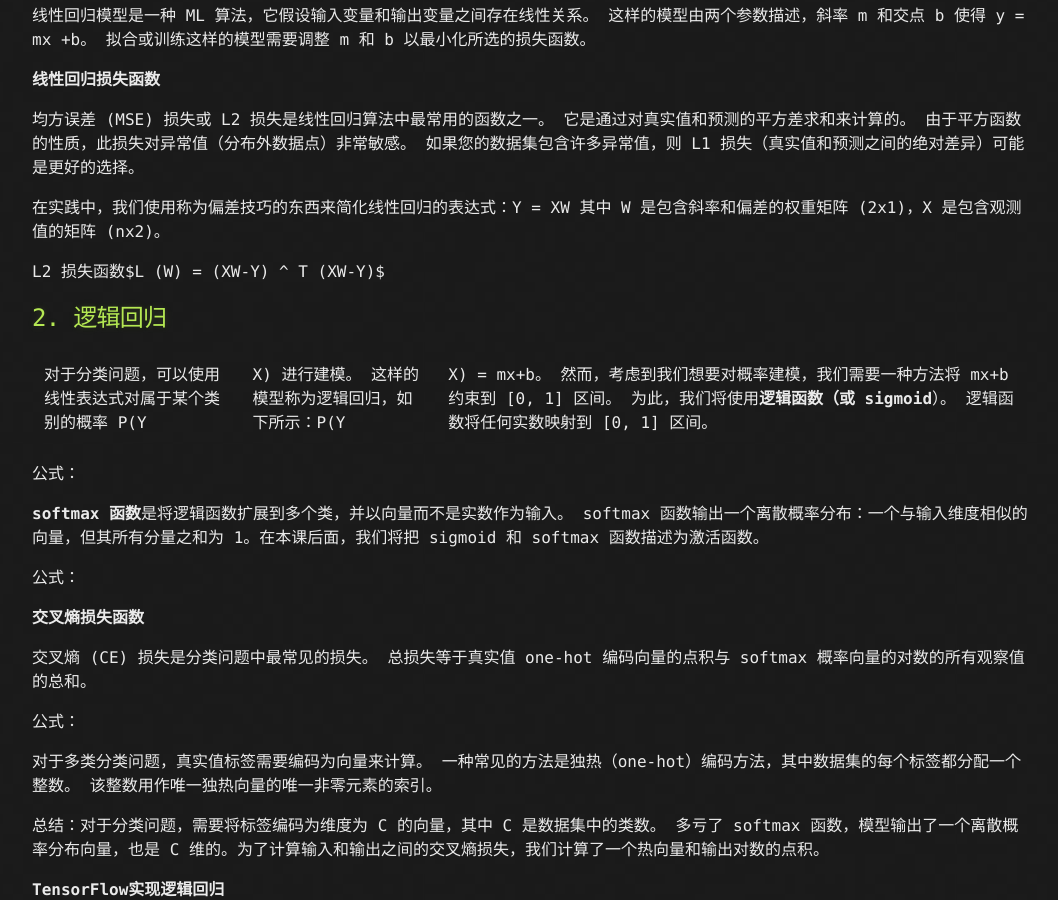
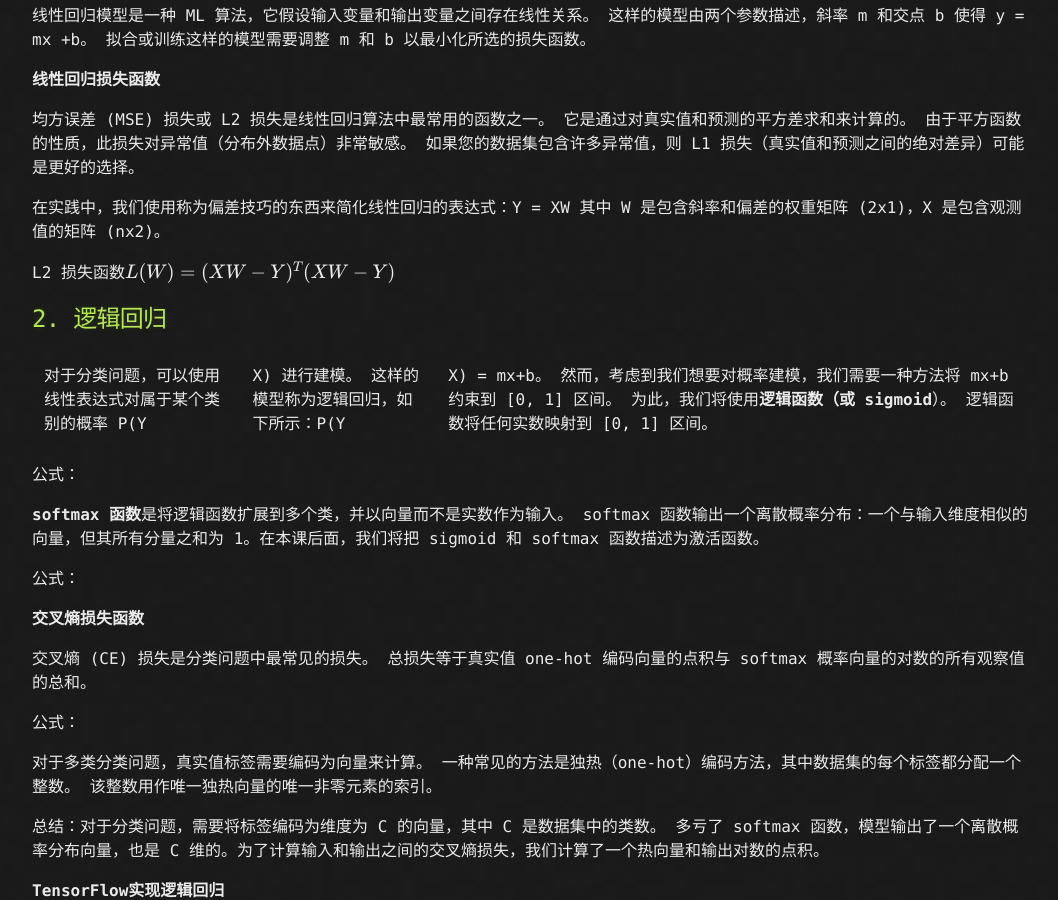
Before and after one commit to selfbeing/selfdriving, a Jekyll site: the page built from docs/docs/02.线性回归到前馈神经网络.md, in a window 1280 px wide and 900 px high, scrolled down 621 px. Shown: the whole window, without its empty margins (108-1166 px from the left). Built offline with Jekyll 4.4.1, drawn with Linux system fonts in a browser that asks for light colours; formulas are drawn with MathJax 3; some of the changed lines change nothing that is shown.

Commit message:
添加网页LaTeX公式渲染库MathJax

```diff
--- a/docs/_config.yml
+++ b/docs/_config.yml
@@ -3,3 +3,4 @@ description: Learning and Developing Selfdriving System
 show_downloads: false
 google_analytics:
 theme: jekyll-theme-hacker
+markdown: kramdown
--- a/docs/_includes/head-custom.html
+++ b/docs/_includes/head-custom.html
@@ -1,3 +1,11 @@
+<!--
+ * @Author: your name
+ * @Date: 2021-10-27 16:13:37
+ * @LastEditTime: 2021-11-09 15:58:51
+ * @LastEditors: your name
+ * @Description: 打开koroFileHeader查看配置 进行设置: https://github.com/OBKoro1/koro1FileHeader/wiki/%E9%85%8D%E7%BD%AE
+ * @FilePath: /selfdriving/docs/_includes/head-custom.html
+-->
 <!-- start custom head snippets, customize with your own _includes/head-custom.html file -->
 
 <!-- Setup theme-color -->
@@ -10,3 +18,12 @@
 <!-- link rel="shortcut icon" type="image/x-icon" href="{{ '/favicon.ico' | relative_url }}" -->
 
 <!-- end custom head snippets -->
+<script type="text/x-mathjax-config">
+    MathJax.Hub.Config({
+        tex2jax: {
+        skipTags: ['script', 'noscript', 'style', 'textarea', 'pre'],
+        inlineMath: [['$','$']]
+        }
+    });
+</script>
+<script src="//i2.wp.com/cdn.mathjax.org/mathjax/latest/MathJax.js?config=TeX-AMS-MML_HTMLorMML" type="text/javascript"></script>
```
